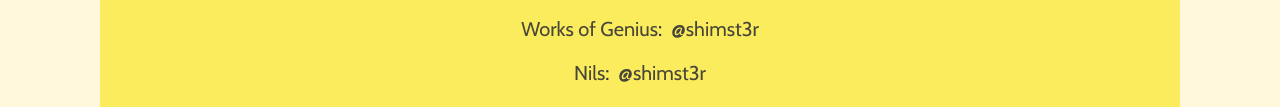
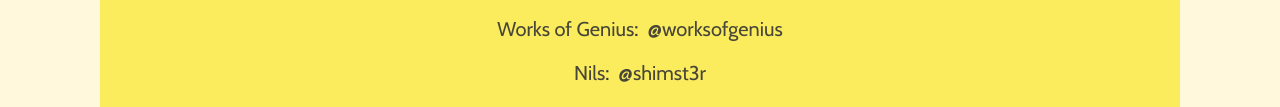
Before and after one commit to worksofgenius/blogtober2021, a plain HTML site: page index.html in a window 1280 px wide. Shown: the part 1322-1429 px from the top of the page. Drawn offline with nearby package versions, Linux system fonts and the light colour scheme.

Commit message:
Update handle

```diff
--- a/index.html
+++ b/index.html
@@ -33,7 +33,7 @@
       <div class="participants">
           <h2>Participants</h2>
           <div class="ghost"><i class="fas fa-ghost"></i></div>
-          <p><a href="http://worksofgenius.org" target="_blank" rel="noopener noreferrer">Works of Genius</a>:&nbsp;&nbsp;<a href="https://twitter.com/worksofgenius" target="_blank" rel="noopener noreferrer">@shimst3r</a></p>
+          <p><a href="http://worksofgenius.org" target="_blank" rel="noopener noreferrer">Works of Genius</a>:&nbsp;&nbsp;<a href="https://twitter.com/worksofgenius" target="_blank" rel="noopener noreferrer">@worksofgenius</a></p>
           <p><a href="#" target="_blank" rel="noopener noreferrer">Nils</a>:&nbsp;&nbsp;<a href="https://twitter.com/shimst3r" target="_blank" rel="noopener noreferrer">@shimst3r</a></p>
           <p><a href="https://somewherein.jp/" target="_blank" rel="noopener noreferrer">David R. Munson</a>:&nbsp;&nbsp;<a href="https://twitter.com/davidrmunson" target="_blank" rel="noopener noreferrer">@davidrmunson</a></p>
           <p><a href="https://frasertooth.dev/" target="_blank" rel="noopener noreferrer">Fraser Tooth</a>:&nbsp;&nbsp;<a href="https://twitter.com/FraserTooth" target="_blank" rel="noopener noreferrer">@FraserTooth</a></p>
```
